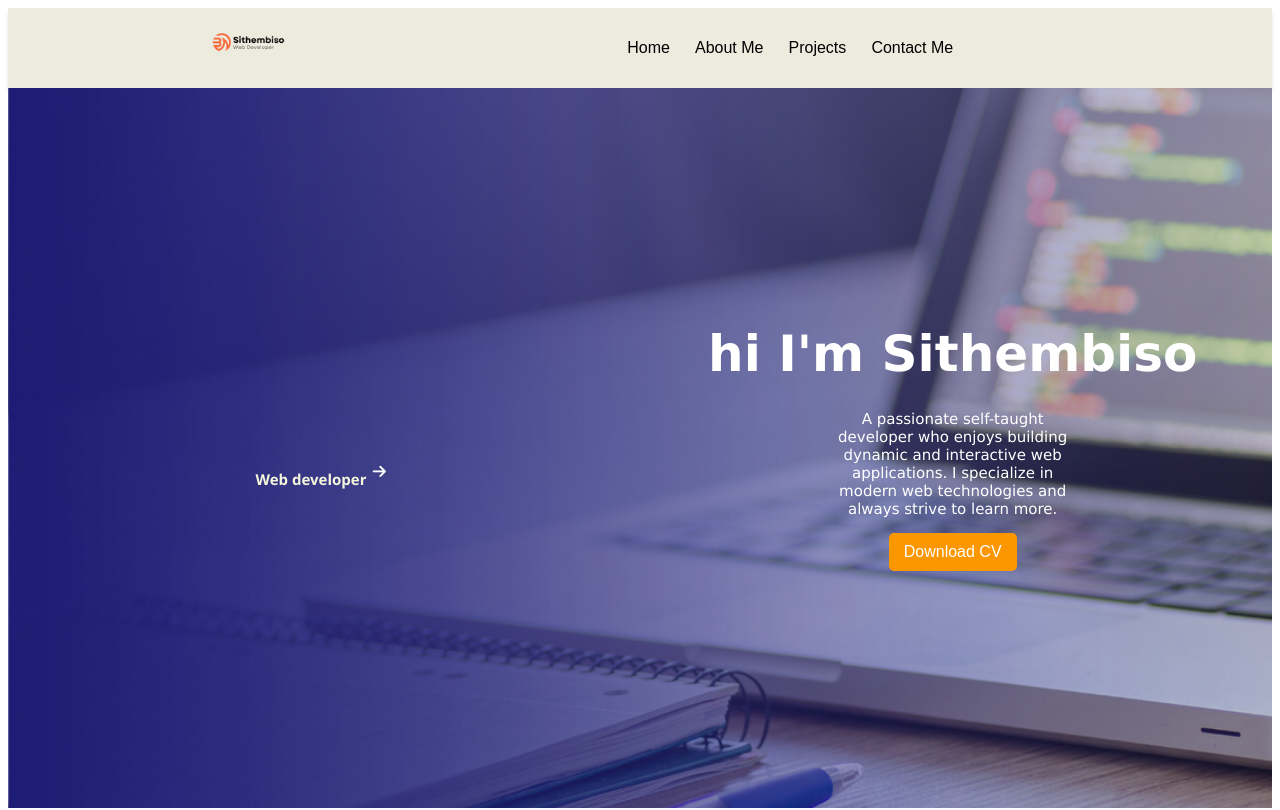
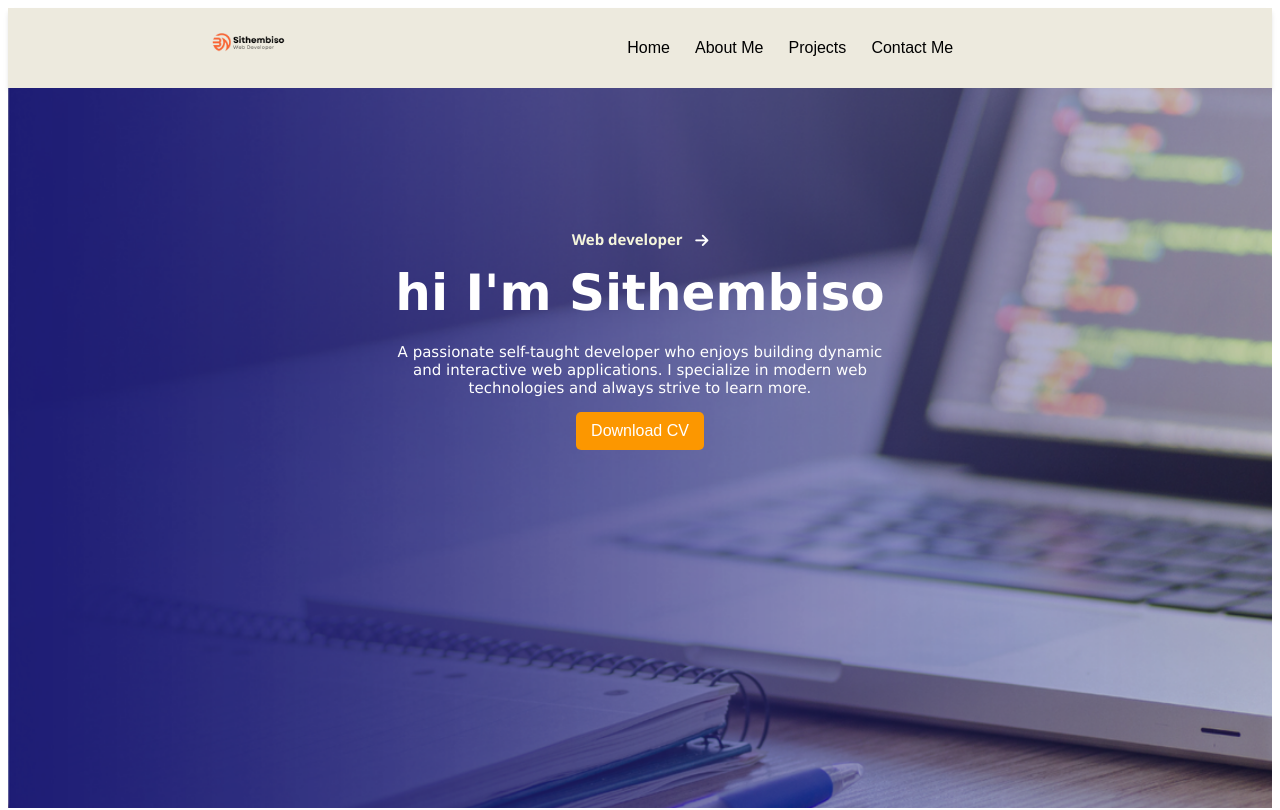
Before and after one commit to Trophydecoder/NewPortfolio, an Angular app: page / in a window 1280 px wide. Shown: the top 810 px of the page. Built offline with nearby package versions, Linux system fonts and the light colour scheme.

Commit message:
responisve carousel two

```diff
--- a/src/app/components/carousel/carousel.component.scss
+++ b/src/app/components/carousel/carousel.component.scss
@@ -7,7 +7,6 @@
   text-align: center;
   justify-content: center;
   align-items: center;
-  display: flex;
 }
 .carousel{
   display: flex;
@@ -24,12 +23,16 @@
   font-family: 'Segoe UI', Tahoma, Geneva, Verdana, sans-serif;
 
 }
-
+.fas{
+  padding-top: 3%;
+  padding-left: 1%;
+}
 .maintext{
   display: flex;
   flex-direction: column;
   justify-content: center;
   align-items: center;
+  padding-top: 25%;
 }
 .maintext h1{
   margin-top: -0%;
@@ -94,6 +97,9 @@ color: #fc9700;
     padding-left: 1%;
 
   }
+  .maintext{
+    padding-top: 0%;
+  }
   .maintext h1{
     margin-top: -0%;
     font-size: 50px;
```
